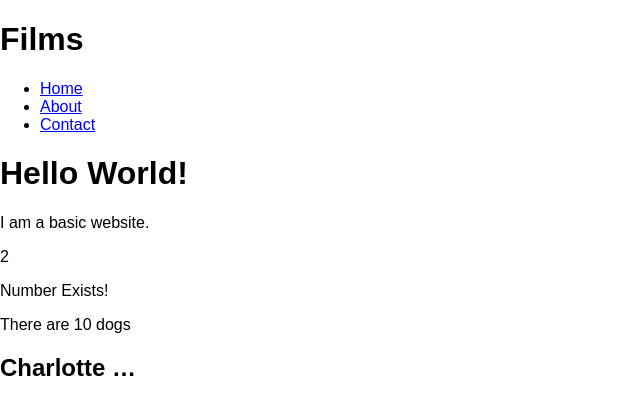
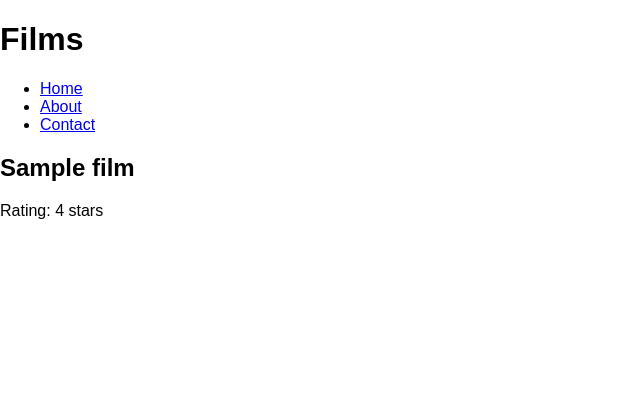
Before and after one commit to Charlotteis/films, a Django app: page / in a window 1280 px wide. Shown: the top 415 px of the page, without its empty margins (0-640 px from the left). Run offline with Django 3.2, Linux system fonts and the light colour scheme; tables that the repository leaves empty hold one stand-in row (values such as "Sample post").

Commit message:
List films by highest rating first

```diff
--- a/films/templates/index.html
+++ b/films/templates/index.html
@@ -3,12 +3,10 @@
 {% block title %}Homepage - {{ block.super }}{% endblock %}
 
 {% block content %}
-  <h1>Hello World!</h1>
-  <p>I am a basic website.</p>
-  <p>{{ number }}</p>
-  <p>{% if number %}Number Exists!{% endif %}</p>
-  <p>There are {{ 10|apnumber }} dog{{ number|pluralize }}</p>
-  <h2>{{ name|truncatewords:1 }}</h2>
+  {% for film in films %}
+    <h2>{{ film.name }}</h2>
+    <p>Rating: {{ film.rating }} star{{ film.rating|pluralize }}</p>
+  {% endfor %}
 {% endblock %}
 
 {% block footer %}{% endblock %}
--- a/films/views.py
+++ b/films/views.py
@@ -1,12 +1,11 @@
 from django.shortcuts import render
+from films.models import Film
 
 
 def index(request):
-    number = 2
-    name = 'Charlotte spencer'
+    films = Film.objects.all().order_by('rating').reverse()
     return render(request, 'index.html', {
-        'number': number,
-        'name': name
+        'films': films,
     })
 
 
```
